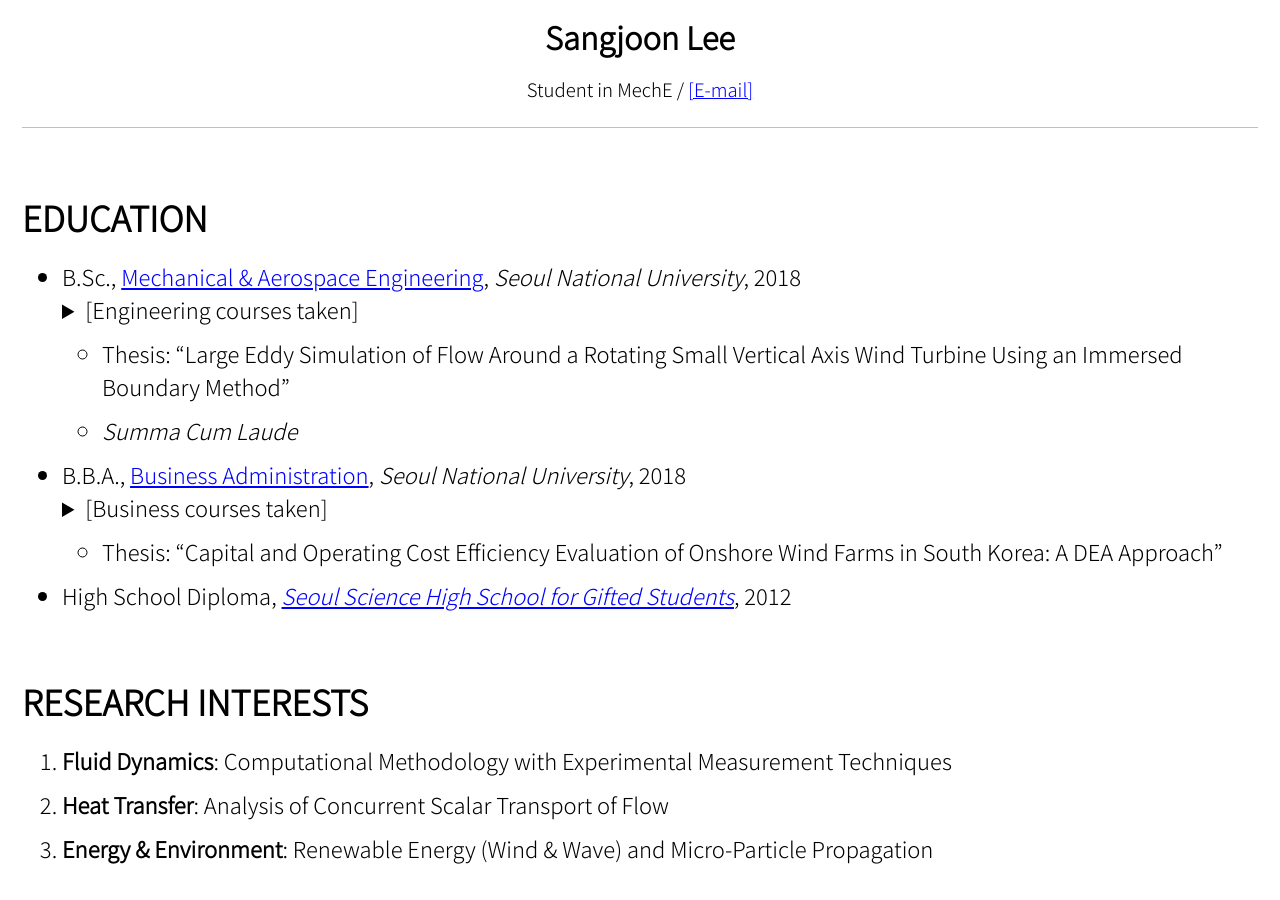
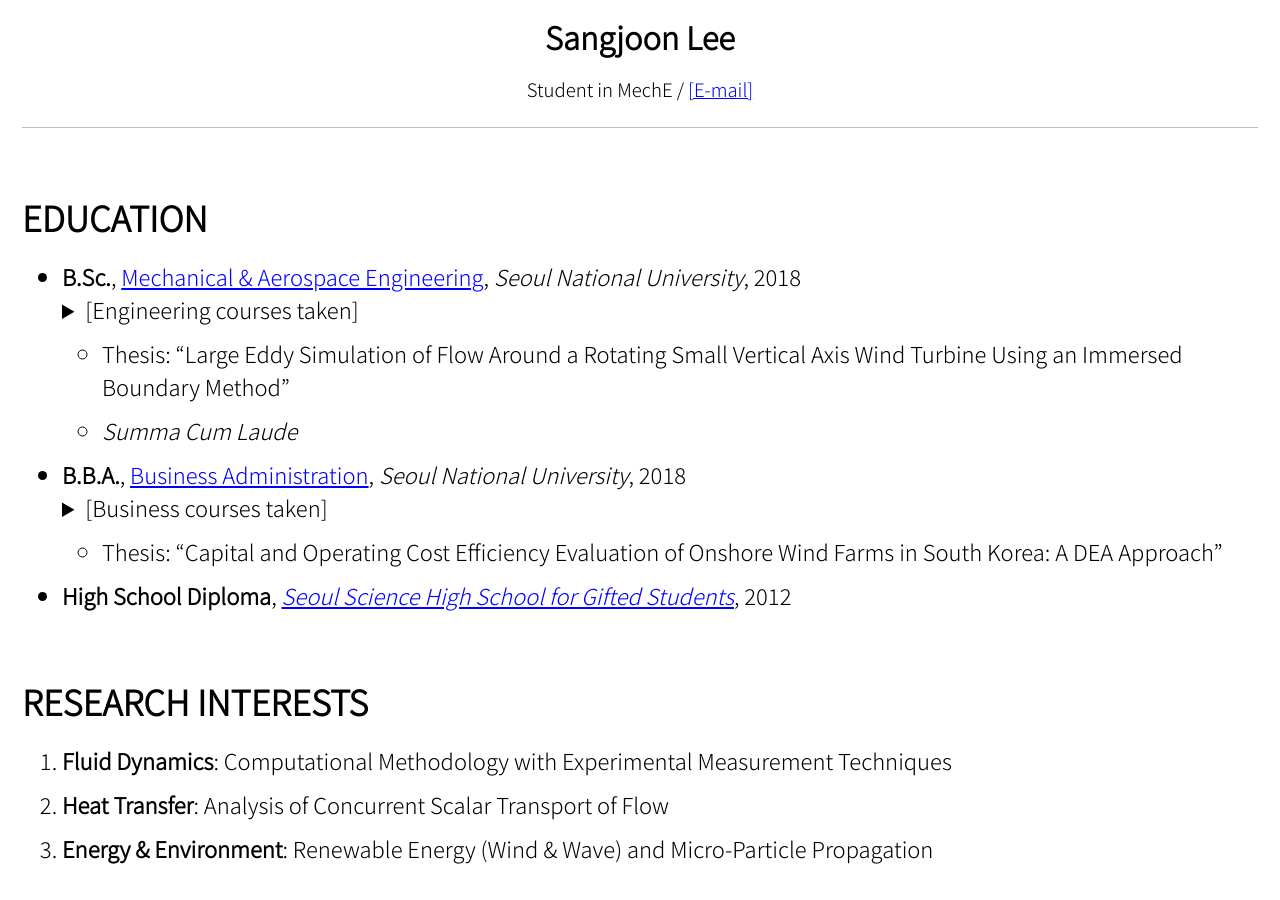
Before and after one commit to jun9303/jun9303.github.io, a Jekyll site: the page built from _pages/about.md, in a window 1280 px wide and 900 px high, scrolled down 562 px. Built offline with Jekyll 4.4.1, drawn with Linux system fonts in a browser that asks for light colours; cached includes are drawn as plain includes; nearby versions of some CDN libraries.

Commit message:
Signed-off-by: SJ <jun9303@gmail.com>

```diff
--- a/_pages/about.md
+++ b/_pages/about.md
@@ -17,7 +17,7 @@ feature_row:
 
 # EDUCATION
 
-- B.Sc., [Mechanical & Aerospace Engineering](http://me.snu.ac.kr/eng), *Seoul National University*, 2018
+- **B.Sc.**, [Mechanical & Aerospace Engineering](http://me.snu.ac.kr/eng), *Seoul National University*, 2018
     <details>
       <summary>[Engineering courses taken]</summary>
 
@@ -25,14 +25,14 @@ feature_row:
     </details>
   + Thesis: "Large Eddy Simulation of Flow Around a Rotating Small Vertical Axis Wind Turbine Using an Immersed Boundary Method"
   + *Summa Cum Laude*
-- B.B.A., [Business Administration](http://cba.snu.ac.kr/en), *Seoul National University*, 2018
+- **B.B.A.**, [Business Administration](http://cba.snu.ac.kr/en), *Seoul National University*, 2018
     <details>
       <summary>[Business courses taken]</summary>
 
       <small>Capital Markets and Accounting, Corporate Strategy, Fundamentals of Economics, Human Resource Management, International Business Management, Management Information System, Management Science, Managerial Accounting, Marketing Management, Mathematics for Economics, Operations Management, Principles of Accounting, Principles of Management (GPA of 4.18/4.3)</small>
     </details>
   + Thesis: "Capital and Operating Cost Efficiency Evaluation of Onshore Wind Farms in South Korea: A DEA Approach"
-- High School Diploma, *[Seoul Science High School for Gifted Students](http://en.sshs.hs.kr)*, 2012
+- **High School Diploma**, *[Seoul Science High School for Gifted Students](http://en.sshs.hs.kr)*, 2012
 
 # RESEARCH INTERESTS
 
```
